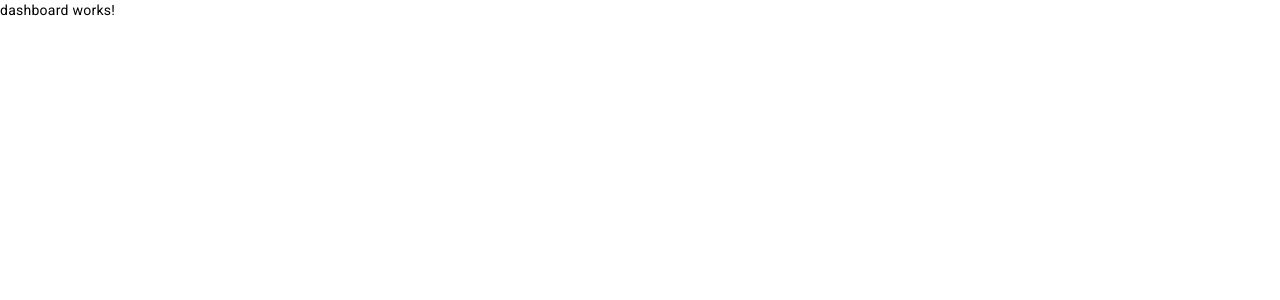
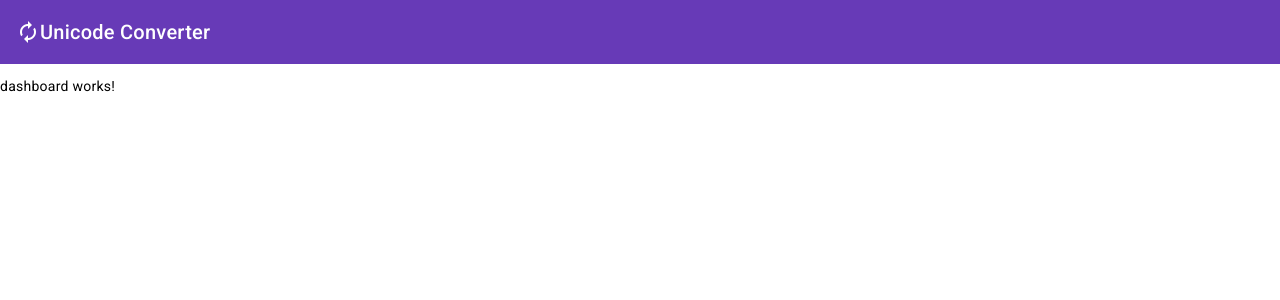
Before and after one commit to JayPansuriya/unicodeConverter, an Angular app: page /dashboard in a window 1280 px wide. Shown: the top 300 px of the page. Built offline with nearby package versions, Linux system fonts and the light colour scheme.

Commit message:
feat: add header component

```diff
--- a/src/app/app.component.html
+++ b/src/app/app.component.html
@@ -1 +1,2 @@
+<app-header></app-header>
 <router-outlet></router-outlet>
--- a/src/app/app.module.ts
+++ b/src/app/app.module.ts
@@ -4,6 +4,7 @@
 import { AppRoutingModule } from './app-routing.module';
 import { AppComponent } from './app.component';
 import { DashboardComponent } from './dashboard/dashboard.component';
+import { HeaderComponent } from './header/header.component';
 
 @NgModule({
   declarations: [
@@ -12,7 +13,8 @@
   imports: [
     BrowserModule,
     AppRoutingModule,
-    DashboardComponent
+    DashboardComponent,
+    HeaderComponent,
   ],
   providers: [],
   bootstrap: [AppComponent]
--- /dev/null
+++ b/src/app/header/header.component.html
@@ -0,0 +1,6 @@
+<p>
+  <mat-toolbar color="primary">
+    <mat-icon>autorenew</mat-icon>
+    <span>Unicode Converter</span>
+  </mat-toolbar>
+</p>
```
Also changed, not shown: src/app/header/header.component.ts (added, +14 -0 lines), src/app/header/header.component.scss (added), 1 other file (tests, documents, lock files or other folders).
